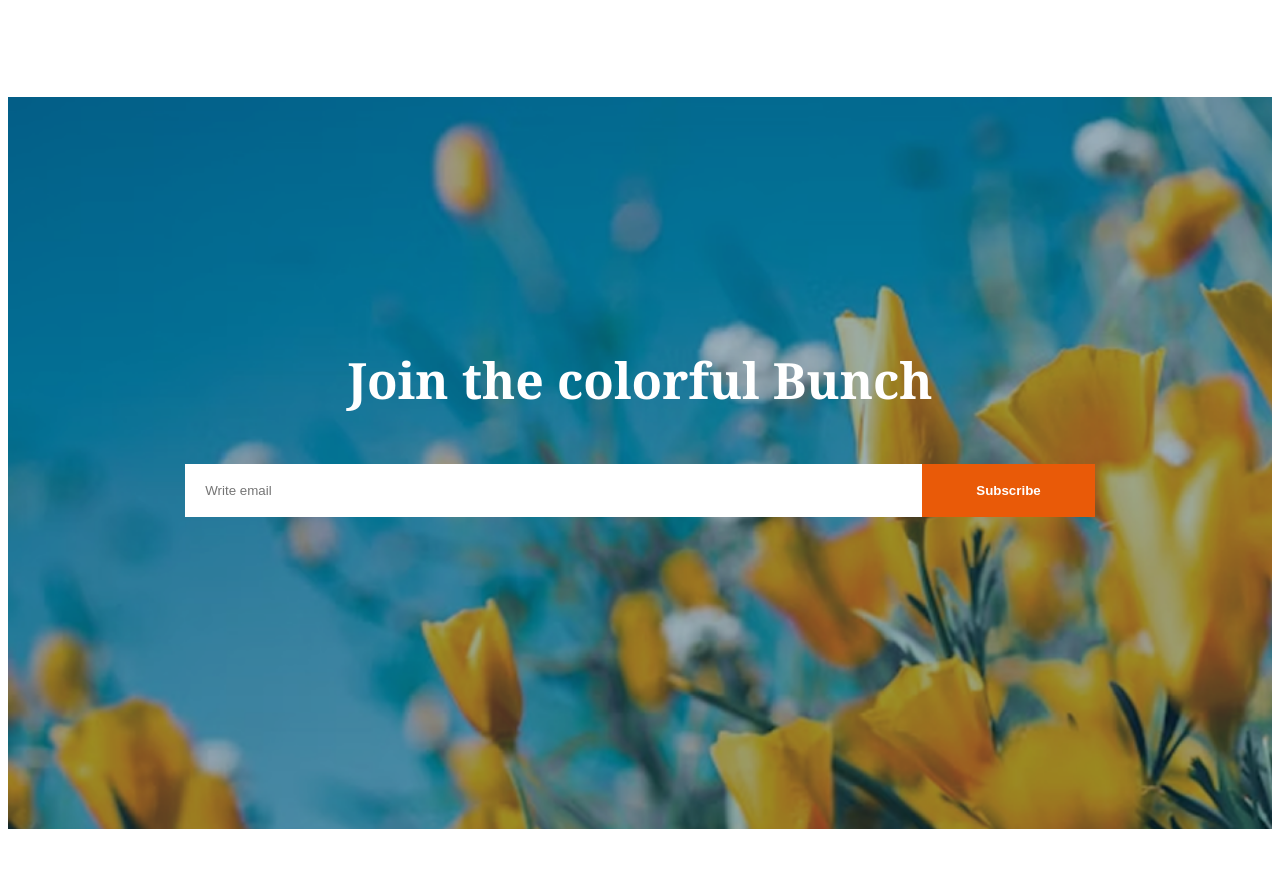
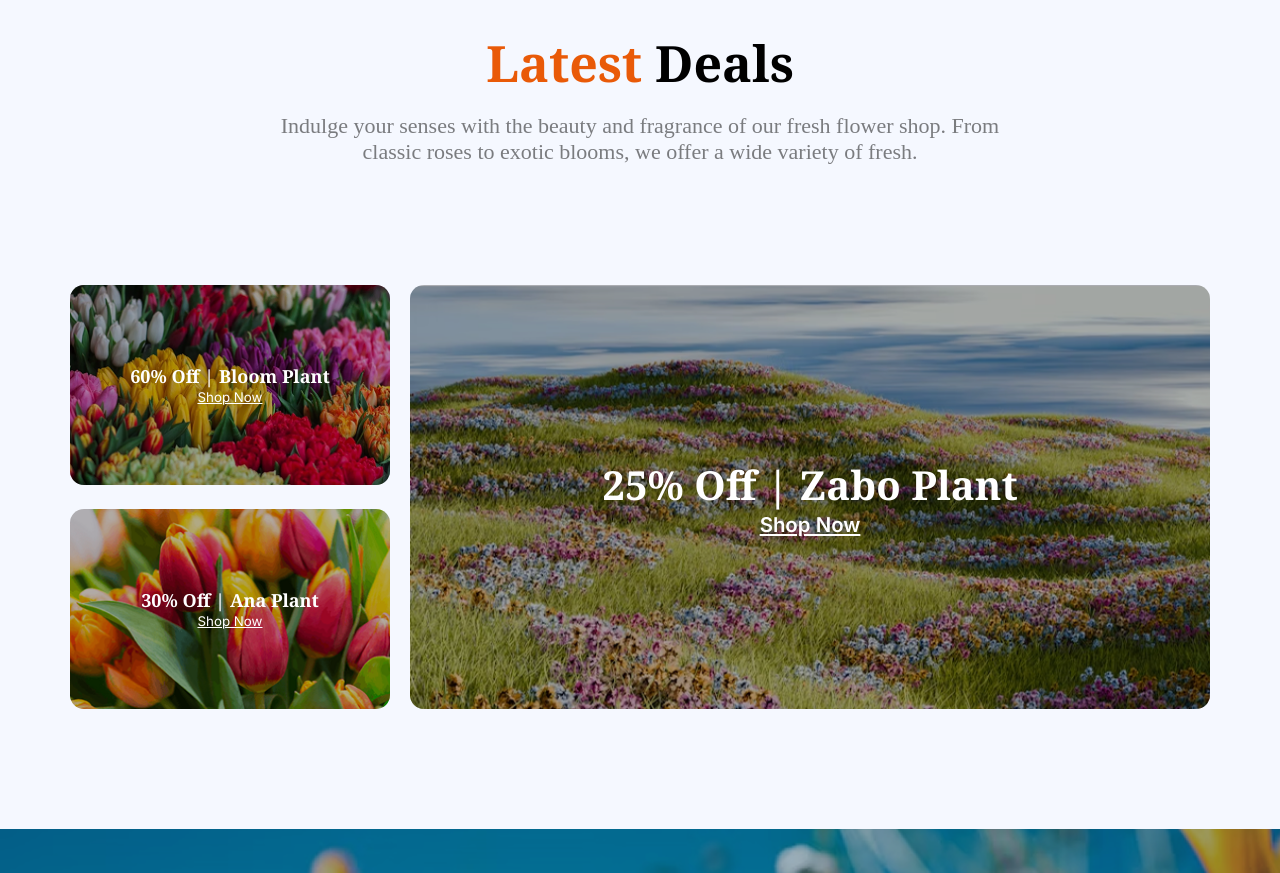
Before and after one commit to NazmulBadhan/responsive-flowers, a plain HTML site: page index.html in a window 1280 px wide. Shown: the part 2950-3823 px from the top of the page. Drawn offline with Linux system fonts and the light colour scheme.

Commit message:
challenges part completed

```diff
--- a/index.html
+++ b/index.html
@@ -97,22 +97,47 @@
             <img src="./assets/flower-store.png" alt="">
             <div class="plants-lover-description">
                 <h3 class="plants-lover-title noto-serif-normal">Flower & Plants Lover</h3>
-                <!-- <p>
-                    <ul>
-                        <li>Indulge your senses with the beauty and fragrance of our fresh flower shop. From classic roses to exotic blooms, we offer a wide variety of fresh.</li>
-                        <li>Indulge your senses with the beauty and fragrance of our fresh flower shop. From classic roses to exotic blooms, we offer a wide variety of fresh.</li>
-                        <li>Indulge your senses with the beauty and fragrance of our fresh flower shop. From classic roses to exotic blooms, we offer a wide variety of fresh.</li>
-                    </ul>
-                </p> -->
                 <ul>
                 <li><p>Indulge your senses with the beauty and fragrance of our fresh flower shop. From classic roses to exotic blooms, we offer a wide variety of fresh.</p></li>
                 <li><p>Indulge your senses with the beauty and fragrance of our fresh flower shop. From classic roses to exotic blooms, we offer a wide variety of fresh.</p></li>
                 <li><p>Indulge your senses with the beauty and fragrance of our fresh flower shop. From classic roses to exotic blooms, we offer a wide variety of fresh.</p></li>
                 </ul>
             </div>
+            <img class="trusted-badge" src="./assets/trusted-badge.png" alt="">
           </section>
 
           <!-- latest deals section -->
+          <section class="latest-deals container">
+            <div class="deal-description">
+                <h3 class="deal-title noto-serif-normal"><span class="text-6">Latest</span> Deals</h3>
+                <p class="deal-sub-title">Indulge your senses with the beauty and fragrance of our fresh flower shop. From <br> classic roses to exotic blooms, we offer a wide variety of fresh.</p>
+            </div>
+            <div class="deal-cards">
+                <div class="small-cards">
+                    <div class="cards card-1" style="background-image: url('./assets/deal-bloom.png');">
+                    <div class="overlay"></div>
+                    <div class="deal-text">
+                        <h3 class="noto-serif-normal">60% Off | Bloom Plant</h3>
+                        <button><a class="inter-normal" href="">Shop Now</a></button>
+                    </div>
+                </div>
+                <div class="cards card-2" style="background-image: url('./assets/deal-ana.png');">
+                    <div class="overlay"></div>
+                    <div class="deal-text">
+                        <h3 class="noto-serif-normal">30% Off | Ana Plant</h3>
+                        <button><a class="inter-normal" href="">Shop Now</a></button>
+                    </div>
+                </div>
+                </div>
+                <div class="cards big-card card-3" style="background-image: url('./assets/deal-zabo.png');">
+                    <div class="overlay"></div>
+                    <div class="deal-text">
+                        <h3 class="noto-serif-normal">25% Off | Zabo Plant</h3>
+                        <button><a class="inter-normal" href="">Shop Now</a></button>
+                    </div>
+                </div>
+            </div>
+          </section>
 
           <!-- join section -->
            <section class="join">
--- a/styles/flowers.css
+++ b/styles/flowers.css
@@ -1,3 +1,9 @@
+*{
+  margin: 0;
+  padding: 0;
+  box-sizing: border-box;
+}
+
 .noto-serif-normal {
   font-family: "Noto Serif", serif;
   font-optical-sizing: auto;
@@ -13,9 +19,9 @@
 }
 
 /* shared styles */
-/* body{
-    background-color: rgb(30, 30, 30);
-} */
+body{
+    background-color: #f5f8ff;
+}
 
 p{
     font-size: 1.375rem;
@@ -66,7 +72,6 @@ nav ul{
     justify-content: space-around;
     align-items: center;
     gap: 48px;
-
 }
 
 nav li{
@@ -93,6 +98,7 @@ nav ul li img{
     display: flex;
     align-items: flex-end;
     margin-top: 120px;
+    margin-bottom: 120px;
 }
 
 .hero img{
@@ -114,6 +120,7 @@ nav ul li img{
 .hero-info p{
     text-align: left;
 }
+
 
 /* main styles */
 /* plants styles */
@@ -140,6 +147,14 @@ nav ul li img{
     font-weight: 500;
 }
 
+.card img{
+    margin-bottom: 30px;
+}
+
+.price{
+    margin-top: 20px;
+    margin-bottom: 30px;
+}
 
 .btn{
     background-color: #E95A08;
@@ -161,15 +176,122 @@ nav ul li img{
     padding: 38px;
     padding-left: 60px;
     margin-bottom: 20px;
+    position: relative;
 }
 
 .plants-lover-description ul li p{
     text-align: left;
+    margin-top: 20px;
+}
+
+.trusted-badge{
+    position: absolute;
+    width: 286px;
+    height: 286px;
+    margin-left: 26%;
+    margin-bottom: 42%;
+    background: transparent;
 }
 
 .plants-lover-title{
     font-size: 3.125rem;
     font-weight: 700;
+}
+
+/* latest deals styles */
+.deal-description{
+    text-align: center;
+    margin-bottom: 120px;
+}
+
+.deal-title{
+    font-size: 3.125rem;
+    font-weight: 700;
+    margin-bottom: 16px;
+}
+
+.deal-cards{
+    display: flex;
+    gap: 20px;
+    max-width: 1140px;
+    margin: 0 auto;
+    height: 424px;
+}
+
+.cards{
+    background-repeat: no-repeat;
+    position: relative;
+    background-size: cover;
+    display: flex;
+    align-items: center;
+    justify-content: center;
+    text-align: center;
+    border-radius: 14px;
+    color: #FFFFFF;
+    width: 100%;
+    height: 100%;
+}
+
+.small-cards{
+    display: flex;
+    flex-direction: column;
+    gap: 24px;
+    width: 40%;
+}
+
+.small-cards h3{
+    font-size: 1.125rem;
+    font-weight: 700;
+}
+
+.small-card a{
+    font-weight: 600;
+}
+
+.big-card h3{
+    font-size: 2.5rem;
+    font-weight: 700;
+}
+
+.big-card a{
+    font-size: 1.275rem;
+    font-weight: 600;
+}
+
+.card-1, .card-2{
+    height: 50%;
+}
+
+.overlay{
+    position: absolute;
+    top: 0;
+    left: 0;
+    right: 0;
+    bottom: 0;
+    width: 100%;
+    height: 100%;
+    background: rgba(0,0,0,0.3);
+    border-radius: 14px;
+}
+
+.deal-text{
+    position: absolute;
+    top: 50%; left: 50%;
+    transform: translate(-50%, -50%);
+}
+
+.deal-text h3{
+    white-space: nowrap;
+}
+
+.deal-text button{
+    border: none;
+    background: transparent;
+}
+
+.deal-text a{
+    color: #FFFFFF;
+
 }
 
 /* join styles */
@@ -192,6 +314,7 @@ nav ul li img{
     color: #FFFFFF;
     font-size: 3.125rem;
     font-weight: 700;
+    margin-bottom: 23px;
 }
 
 .newsletter-subscriber{
@@ -231,6 +354,7 @@ footer{
 
 .footer-title p{
     text-align: left;
+    margin-top: 16px;
 }
 
 
```
